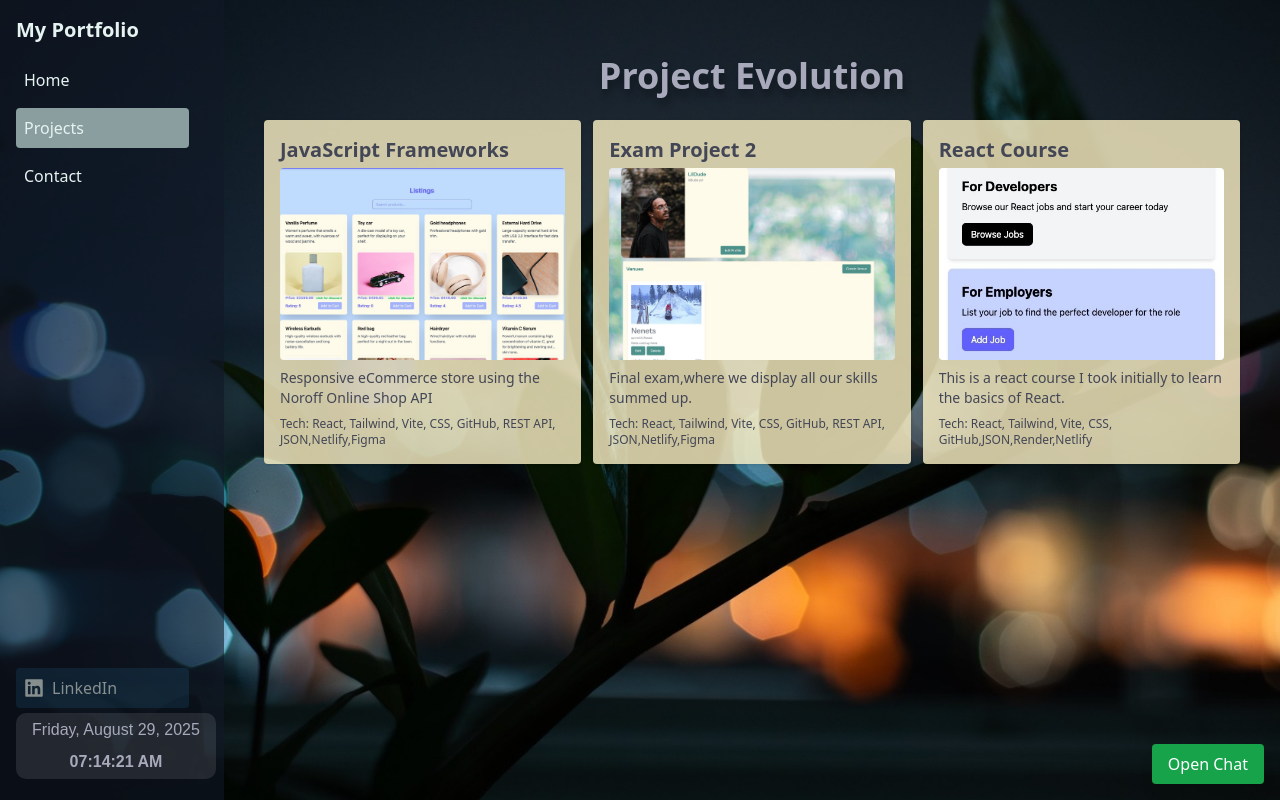
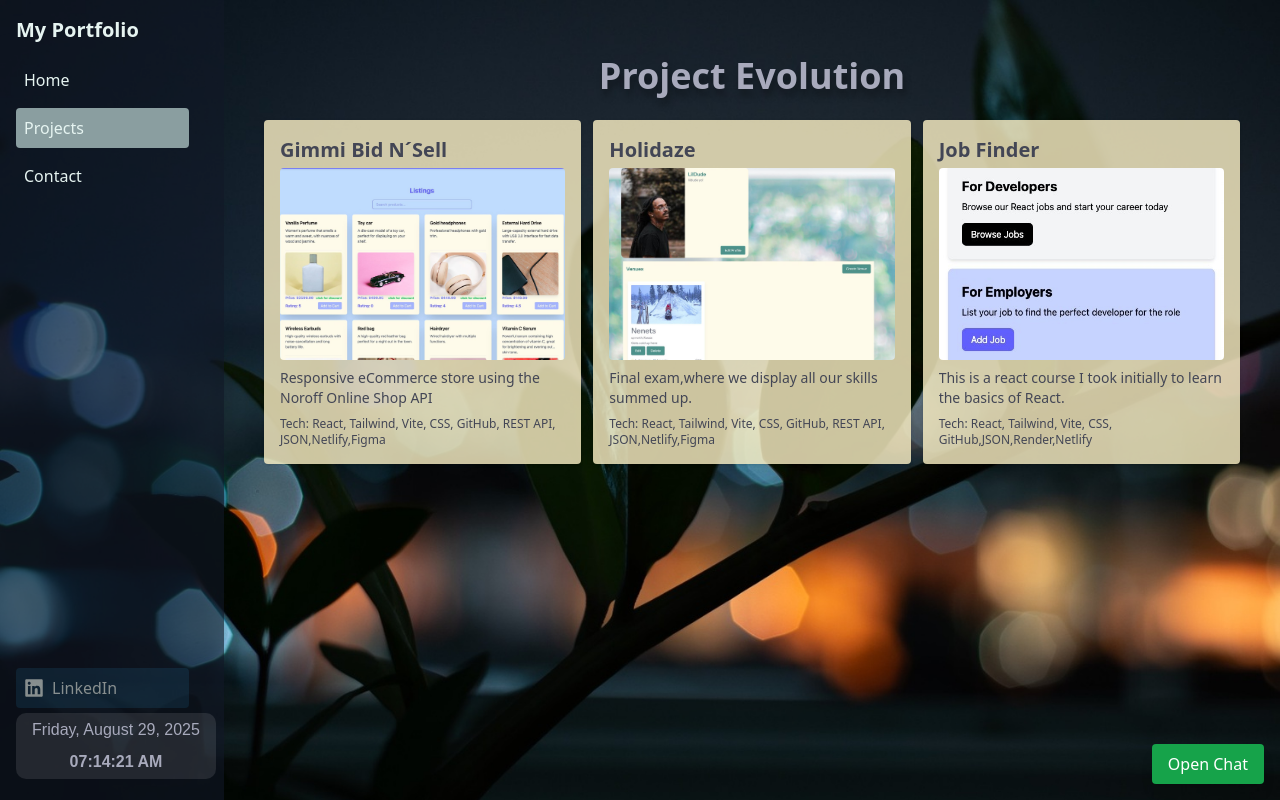
Before and after one commit to Tjommiboy/job_portfolio, a React (Vite) app: page /Projects in a window 1280 px wide. Built offline with nearby package versions, Linux system fonts and the light colour scheme; a web font is replaced by a local one.

Commit message:
minor projectData adjustments

```diff
--- a/package.json
+++ b/package.json
@@ -14,6 +14,8 @@
     "@anthropic-ai/sdk": "^0.60.0",
     "dotenv": "^17.2.1",
     "firebase": "^12.1.0",
+    "firebase-admin": "^13.5.0",
+    "firebase-functions": "^6.4.0",
     "i18next": "^25.4.2",
     "lucide-react": "^0.511.0",
     "react": "^19.1.0",
--- a/src/components/Projects.jsx
+++ b/src/components/Projects.jsx
@@ -12,7 +12,7 @@ const Projects = () => {
       </h2>
       <div className="grid grid-cols-1 md:grid-cols-2 lg:grid-cols-3 gap-3">
         <ProjectCard
-          title="JavaScript Frameworks"
+          title="Gimmi Bid N´Sell"
           description="Responsive eCommerce store using the Noroff Online Shop API"
           image="/images/JF_HP.jpeg"
           technologies="React, Tailwind, Vite, CSS, GitHub, REST API, JSON,Netlify,Figma"
@@ -20,14 +20,14 @@ const Projects = () => {
         />
 
         <ProjectCard
-          title="Exam Project 2"
+          title="Holidaze"
           description="Final exam,where we display all our skills summed up."
           image="images/exam3.jpg"
           technologies="React, Tailwind, Vite, CSS, GitHub, REST API, JSON,Netlify,Figma"
           link="Exam_Project"
         />
         <ProjectCard
-          title="React Course"
+          title="Job Finder"
           description="This is a react course I took initially to learn the basics of React."
           image="images/reactProject2.jpeg"
           technologies="React, Tailwind, Vite, CSS, GitHub,JSON,Render,Netlify"
--- a/src/projectData/projectData.js
+++ b/src/projectData/projectData.js
@@ -118,9 +118,9 @@ export const projectData = [
   },
   {
     id: "Exam_Project",
-    title: "Exam Project 2",
+    title: "Holidaze",
     description:
-      "Developed a responsive front-end for Holidaze, a fictional accommodation booking platform. Note!: You must use a @stud.noroff.no email to register and log in successfully. Users can :",
+      "Developed a responsive front-end for Holidaze, a fictional accommodation booking platform built with the Noroff school´s  API . Users can :",
     technologies: ["React", "Tailwind", "Vite", "Figma", "Git", "Netlify"],
     features: [
       "View Listings",
@@ -193,11 +193,11 @@ export const projectData = [
       "/images/exam4.jpg",
     ],
     repo: "https://github.com/Tjommiboy/project_exam2_.git",
-    demo: "https://inspiring-manatee-55dd8b.netlify.app/",
+    demo: "https://silver-dolphin-fa7efa.netlify.app/",
   },
   {
     id: "ReactCourse",
-    title: "React Course",
+    title: "Job Finder",
     description:
       " This project is a Job Listing App built during a React course. Please be aware of about 20+ sec spinn-up time on the Render backend server:). It’s a full-stack application that allows users to:",
     features: [
```
Also changed, not shown: firebase.json, 1 other file (tests, documents, lock files or other folders).
